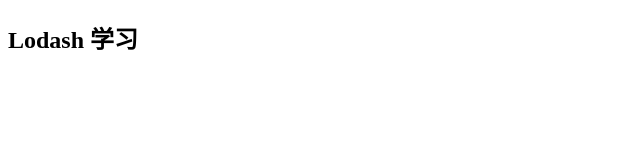
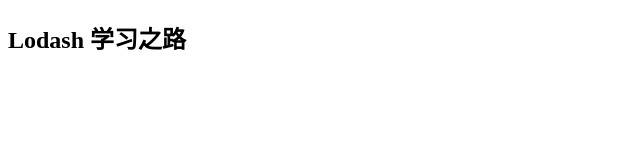
Before and after one commit to xiexuanzheng123/webpack_lodash, a website built with webpack: page index.html in a window 1280 px wide. Shown: the whole page, without its empty margins (0-640 px from the left). Built offline with nearby package versions, Linux system fonts and the light colour scheme.

```diff
--- a/index.html
+++ b/index.html
@@ -8,7 +8,7 @@
 </head>
 <body>
     <div id="app">
-        <h2>Lodash 学习</h2>
+        <h2>Lodash 学习之路</h2>
     </div>
 </body>
 </html>
```
